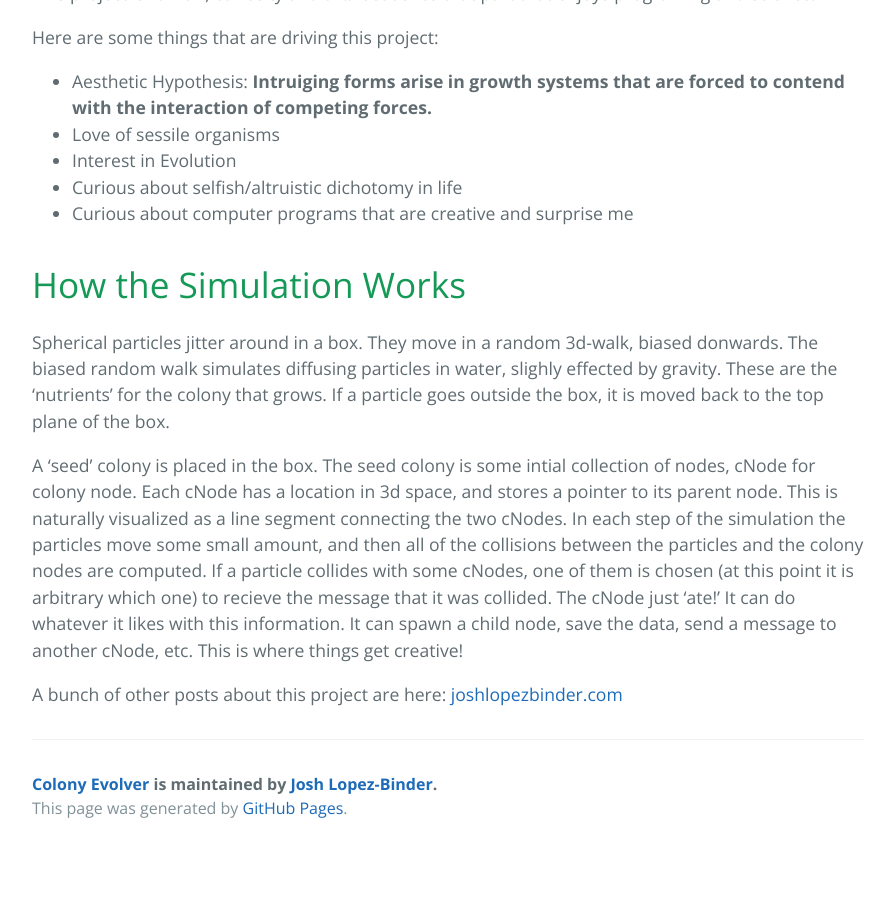
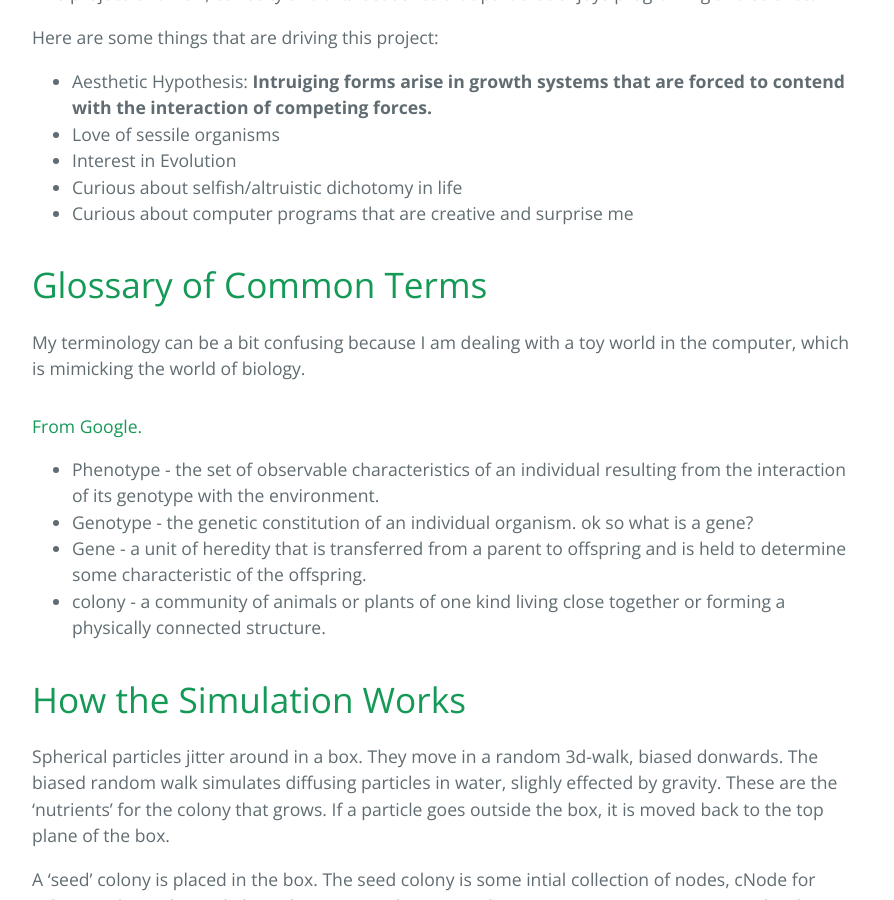
Before and after one commit to jlopezbi/ColonyEvolver, a Jekyll site: the page built from about.md, in a window 1280 px wide and 900 px high, scrolled down 505 px. Shown: the whole window, without its empty margins (192-1086 px from the left). Built offline with Jekyll 4.4.1, drawn with Linux system fonts in a browser that asks for light colours; before the commit the page ends 1357 px from its top, so only the background shows below that.

Commit message:
terms added

```diff
--- a/about.md
+++ b/about.md
@@ -2,7 +2,7 @@
 layout: default
 categories: main
 ---
-[//]: # What is this project?
+[//]: # What is this project? < Add to this
 [//]: # Exploration of Generative Growth, Evolution.
 
 # Why Am I Doing this?
@@ -16,6 +16,18 @@ Here are some things that are driving this project:
 * Curious about selfish/altruistic dichotomy in life
 * Curious about computer programs that are creative and surprise me
 
+# Glossary of Common Terms
+
+My terminology can be a bit confusing because I am dealing with a toy world in the computer, which is mimicking the world of biology.
+
+#### From Google.
+
+* Phenotype - the set of observable characteristics of an individual resulting from the interaction of its genotype with the environment.
+* Genotype - the genetic constitution of an individual organism.
+ok so what is a gene?
+* Gene - a unit of heredity that is transferred from a parent to offspring and is held to determine some characteristic of the offspring.
+* colony - a community of animals or plants of one kind living close together or forming a physically connected structure.
+
 
 # How the Simulation Works
 Spherical particles jitter around in a box. They move in a random 3d-walk, biased donwards. The biased random walk simulates diffusing particles in water, slighly effected by gravity. These are the 'nutrients' for the colony that grows. If a particle goes outside the box, it is moved back to the top plane of the box.
```
